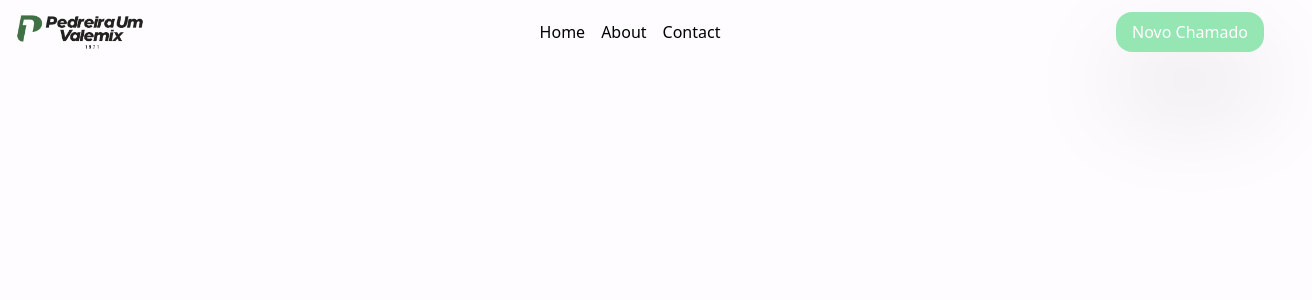
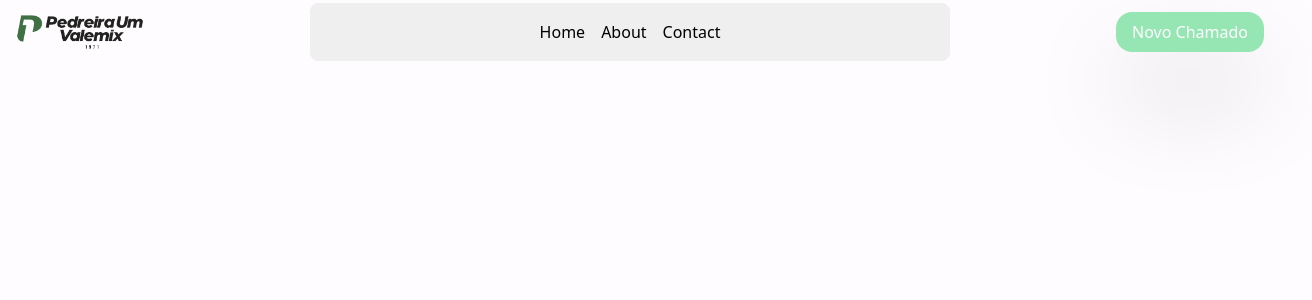
Before and after one commit to devherik/AI-Chatbot-Concept, a React (Vite) app: page / in a window 1280 px wide. Shown: the top 300 px of the page, 1312 px wide, since content can reach past the window. Built offline with nearby package versions, Linux system fonts and the light colour scheme.

Commit message:
feat: enhance NavBar styling and structure in HomePage component

```diff
--- a/src/presentation/home/components/navbar.tsx
+++ b/src/presentation/home/components/navbar.tsx
@@ -1,6 +1,16 @@
 export default function NavBarComp() {
   return (
-    <nav style={{ width: "50vw" }} className="flex justify-center items-center p-4 bg-[var(--primary-color)]">
+    <nav
+      style={{
+        width: "50vw",
+        border: "1px solid var(--grey-color)",
+        backgroundColor: "var(--grey-color)",
+        borderRadius: "8px",
+        padding: "1rem 2rem",
+        height: "auto"
+      }}
+      className="flex justify-center items-center p-4"
+    >
       <ul className="flex space-x-4">
         <li>
           <a href="#" className="text-black hover:underline">
--- a/src/presentation/home/page.tsx
+++ b/src/presentation/home/page.tsx
@@ -6,13 +6,20 @@ import style from "./style.module.css";
 export default function HomePage() {
   return (
     <SlideInEffect duration={1}>
-      <header className="flex flex-row fixed top-0 left-0 w-full h-16 bg-[var(--primary-color)] justify-between items-center px-4">
-        <picture>
-            <img src={logoP1} alt="Logo P1" className="h-12" style={{ width: "10vw", objectFit: "contain" }} />
-        </picture>
-        <NavBarComp />
-        <button className={style.novo_chamado_btn}>Novo Chamado</button>
-      </header>
+      <div style={{ width: "100vw", height: "100vh" }}>
+        <header className="flex flex-row fixed top-0 left-0 w-full h-16 bg-[var(--primary-color)] justify-between items-center px-4 ">
+          <picture>
+            <img
+              src={logoP1}
+              alt="Logo P1"
+              className="h-12"
+              style={{ width: "10vw", objectFit: "contain" }}
+            />
+          </picture>
+          <NavBarComp />
+          <button className={style.novo_chamado_btn}>Novo Chamado</button>
+        </header>
+      </div>
     </SlideInEffect>
   );
 }
```
